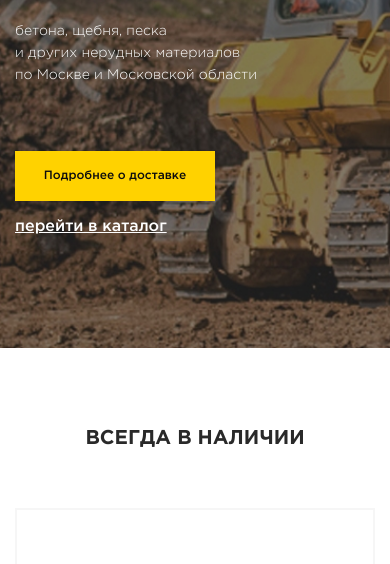
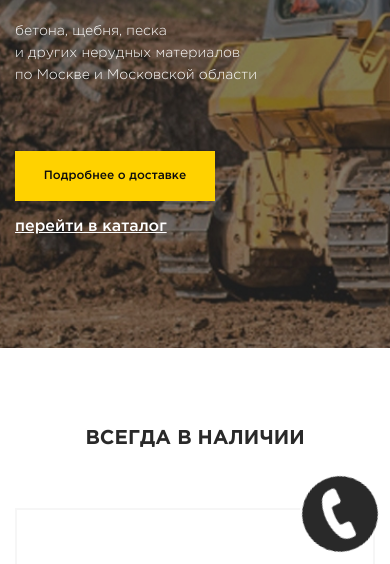
Before and after one commit to LyaShket/Granit, a plain HTML site: page index.html in a window 390 px wide. Shown: the part 280-844 px from the top of the page. Drawn offline with nearby package versions, Linux system fonts and the light colour scheme; files whose address does not match are found by name.

Commit message:
fixed back-call button

```diff
--- a/#source/sass/main.scss
+++ b/#source/sass/main.scss
@@ -666,3 +666,34 @@ body {
     &__back-call {
     }
 }
+
+/* fixed */
+@keyframes fixed-back-call {
+    0% {
+        transform: rotate(-40deg);
+    }
+    50% {
+        transform: rotate(20deg);
+    }
+    100% {
+        transform: rotate(-40deg);
+    }
+}
+.fixed-back-call {
+    position: fixed;
+    bottom: 20px;
+    right: 20px;
+    width: 100px;
+    height: 100px;
+    background: url("../images/!fixed/fixed-back-call.svg") 50% 50% no-repeat;
+    cursor: pointer;
+    border: 2px solid #fff;
+    border-radius: 50%;
+    animation: fixed-back-call 2s infinite;
+    @media (max-width: 767px) {
+        bottom: 10px;
+        right: 10px;
+        width: 80px;
+        height: 80px;
+    }
+}
--- a/index.html
+++ b/index.html
@@ -280,6 +280,8 @@
             </div>
         </div>
     </div>
+    <!-- fixed -->
+    <div class="fixed-back-call"></div>
     <!-- scripts -->
     <script src="https://code.jquery.com/jquery-3.4.1.min.js"></script>
     <script src="https://code.jquery.com/jquery-migrate-1.2.1.min.js"></script>
```
Also changed, not shown: css/main.css, images/!fixed/fixed-back-call.svg (added).
